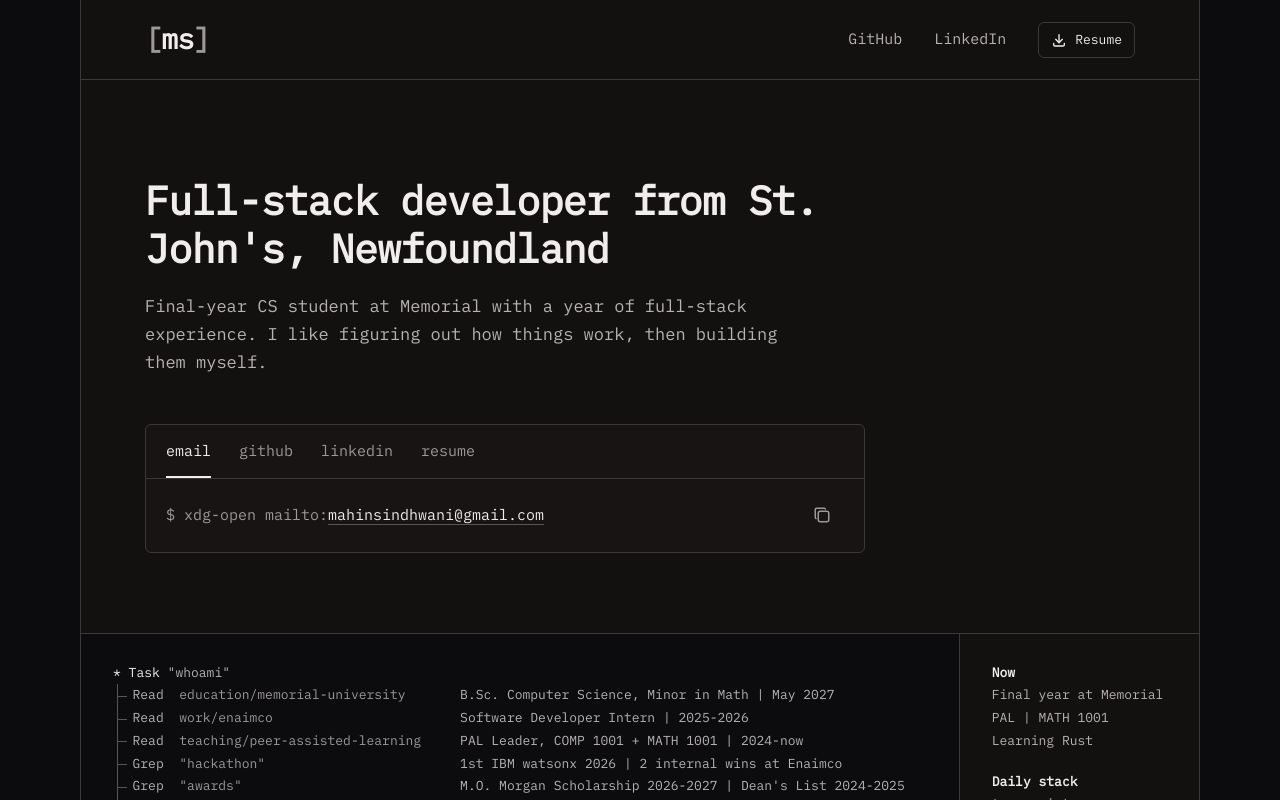
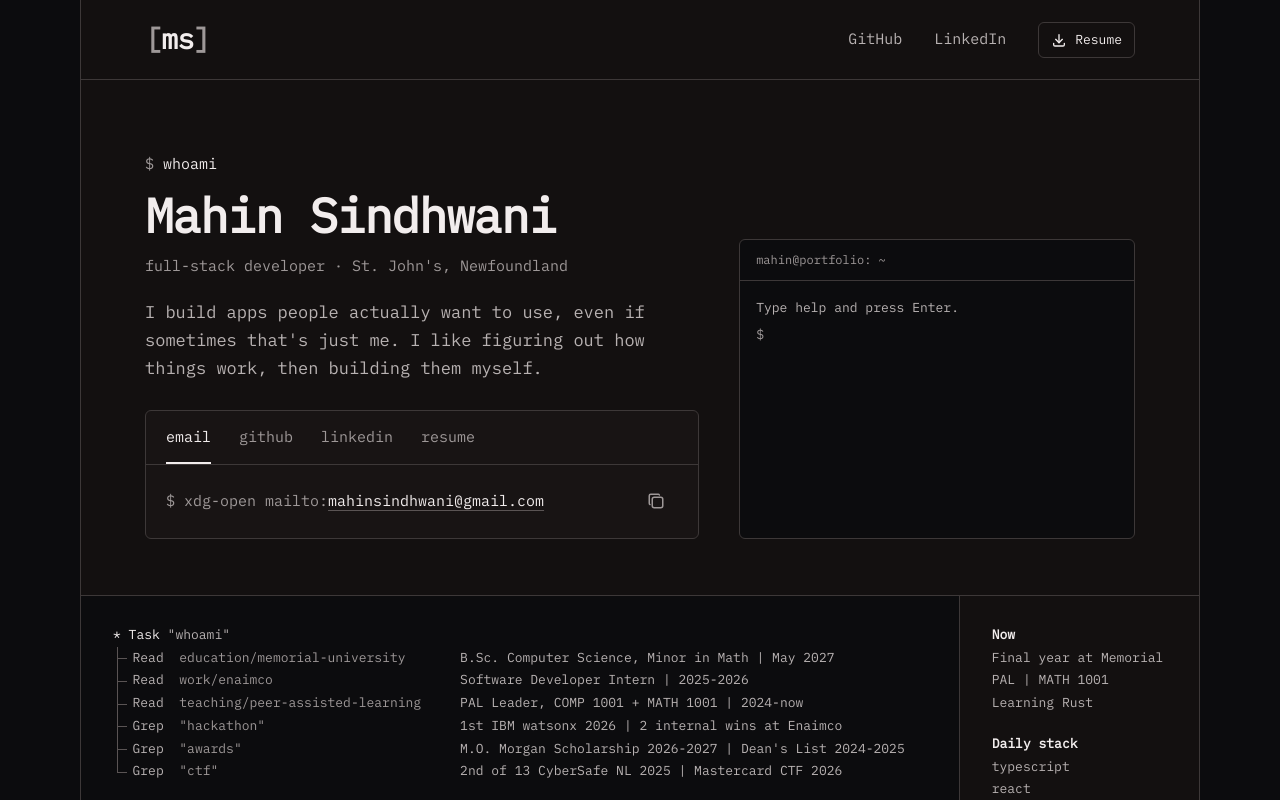
Before and after one commit to MahinSindhwani/PersonalPortfolio, a React (Vite) app: page / in a window 1280 px wide. Shown: the top 800 px of the page. Built offline with nearby package versions, Linux system fonts and the light colour scheme.

Commit message:
Lead the hero with the name and add a terminal
- $ whoami prompt, name as the main heading, role and region underneath
- Shorter intro in plain words
- Basic terminal beside the intro on desktop, ready for real commands later

```diff
--- a/src/components/CommandBox.module.css
+++ b/src/components/CommandBox.module.css
@@ -1,6 +1,6 @@
 .box {
   max-width: var(--measure);
-  margin-top: 28px;
+  margin-top: 8px;
   border: 1px solid var(--border);
   border-radius: var(--radius);
   background: var(--bg-raised);
--- a/src/components/Hero.module.css
+++ b/src/components/Hero.module.css
@@ -1,18 +1,42 @@
 .hero {
+  display: grid;
+  grid-template-columns: minmax(0, 1.4fr) minmax(0, 1fr);
+  align-items: end;
+  gap: 40px;
+  padding: 72px var(--gutter) 56px;
+}
+
+.text {
   display: flex;
   flex-direction: column;
   gap: 20px;
-  padding: 96px var(--gutter) 80px;
+}
+
+.prompt {
+  margin: 0 0 -8px;
+  color: var(--text-strong);
+}
+
+.dollar {
+  color: var(--text-muted);
 }
 
 .title {
   margin: 0;
-  max-width: 820px;
-  font-size: var(--fs-h1);
-  line-height: 1.2;
+  font-size: var(--fs-display);
+  line-height: 1.1;
   font-weight: 700;
-  letter-spacing: -0.02em;
+  letter-spacing: -0.03em;
   color: var(--text-strong);
+}
+
+.role {
+  margin: -8px 0 0;
+  color: var(--text-muted);
+}
+
+.region {
+  white-space: nowrap;
 }
 
 .intro {
@@ -21,9 +45,15 @@
   max-width: var(--measure-narrow);
 }
 
+@media (max-width: 960px) {
+  .hero {
+    grid-template-columns: 1fr;
+  }
+}
+
 @media (max-width: 720px) {
   .hero {
-    padding-top: 64px;
-    padding-bottom: 56px;
+    padding-top: 48px;
+    padding-bottom: 40px;
   }
 }
--- a/src/components/Hero.tsx
+++ b/src/components/Hero.tsx
@@ -2,18 +2,37 @@ import { useState } from 'react';
 import { PROFILE } from '../data/profile';
 import { detectPlatform } from '../lib/platform';
 import CommandBox from './CommandBox';
+import Terminal from './Terminal';
 import styles from './Hero.module.css';
+
+const ROLE_SEPARATOR = ' · ';
 
 export default function Hero() {
   const [platform] = useState(detectPlatform);
+  const isDesktop = platform !== 'mobile';
 
   return (
     <section id="top" className={styles.hero} aria-labelledby="hero-title">
-      <h1 id="hero-title" className={styles.title}>
-        {PROFILE.headline}
-      </h1>
-      <p className={styles.intro}>{PROFILE.intro}</p>
-      {platform !== 'mobile' && <CommandBox platform={platform} />}
+      <div className={styles.text}>
+        <p className={styles.prompt} aria-hidden="true">
+          <span className={styles.dollar}>$</span> whoami
+        </p>
+        <h1 id="hero-title" className={styles.title}>
+          {PROFILE.name}
+        </h1>
+        <p className={styles.role}>
+          {PROFILE.role}
+          {ROLE_SEPARATOR}
+          <span className={styles.region}>{PROFILE.region}</span>
+        </p>
+        <p className={styles.intro}>{PROFILE.intro}</p>
+        {isDesktop && <CommandBox platform={platform} />}
+      </div>
+      {isDesktop && (
+        <div className={styles.terminal}>
+          <Terminal />
+        </div>
+      )}
     </section>
   );
 }
--- /dev/null
+++ b/src/components/Terminal.module.css
@@ -0,0 +1,54 @@
+.window {
+  display: flex;
+  flex-direction: column;
+  height: var(--terminal-height);
+  border: 1px solid var(--border);
+  border-radius: var(--radius);
+  background: var(--bg-page);
+  font-size: var(--fs-sm);
+  cursor: text;
+}
+
+.bar {
+  padding: 10px 16px;
+  border-bottom: 1px solid var(--border);
+  font-size: var(--fs-xs);
+  color: var(--text-muted);
+}
+
+.screen {
+  flex: 1 1 auto;
+  display: flex;
+  flex-direction: column;
+  gap: 6px;
+  padding: 16px;
+  overflow-y: auto;
+}
+
+.line {
+  display: flex;
+  gap: 1ch;
+  margin: 0;
+  color: var(--text-strong);
+}
+
+.output {
+  margin: 0;
+  color: var(--text);
+}
+
+.prompt {
+  color: var(--text-muted);
+}
+
+.input {
+  flex: 1 1 auto;
+  min-width: 0;
+  padding: 0;
+  border: 0;
+  outline: none;
+  background: none;
+  font: inherit;
+  color: var(--text-strong);
+  caret-color: var(--text-strong);
+}
--- /dev/null
+++ b/src/components/Terminal.tsx
@@ -0,0 +1,58 @@
+import { useEffect, useRef, useState, type FormEvent } from 'react';
+import { PROFILE } from '../data/profile';
+import { splitName } from '../lib/name';
+import { runCommand, TERMINAL_GREETING, type TerminalEntry } from '../lib/terminal';
+import styles from './Terminal.module.css';
+
+const PROMPT = '$';
+const USER = splitName(PROFILE.name.toLowerCase()).first;
+
+export default function Terminal() {
+  const [entries, setEntries] = useState<TerminalEntry[]>([]);
+  const [input, setInput] = useState('');
+  const inputRef = useRef<HTMLInputElement>(null);
+  const screenRef = useRef<HTMLDivElement>(null);
+
+  useEffect(() => {
+    const screen = screenRef.current;
+    if (screen) screen.scrollTop = screen.scrollHeight;
+  }, [entries]);
+
+  function submit(event: FormEvent) {
+    event.preventDefault();
+    setEntries((current) => [...current, { command: input, output: runCommand(input) }]);
+    setInput('');
+  }
+
+  return (
+    <div className={styles.window} onClick={() => inputRef.current?.focus()}>
+      <div className={styles.bar}>{USER}@portfolio: ~</div>
+      <div ref={screenRef} className={styles.screen}>
+        <p className={styles.output}>{TERMINAL_GREETING}</p>
+        {entries.map((entry, index) => (
+          <div key={index}>
+            <p className={styles.line}>
+              <span className={styles.prompt}>{PROMPT}</span> {entry.command}
+            </p>
+            {entry.output && <p className={styles.output}>{entry.output}</p>}
+          </div>
+        ))}
+        <form className={styles.line} onSubmit={submit}>
+          <span className={styles.prompt} aria-hidden="true">
+            {PROMPT}
+          </span>
+          <input
+            ref={inputRef}
+            className={styles.input}
+            value={input}
+            onChange={(event) => setInput(event.target.value)}
+            aria-label="Terminal command"
+            autoComplete="off"
+            autoCapitalize="off"
+            spellCheck={false}
+          />
+        </form>
+      </div>
+    </div>
+  );
+}
--- a/src/data/profile.ts
+++ b/src/data/profile.ts
@@ -1,8 +1,9 @@
 export const PROFILE = {
   name: 'Mahin Sindhwani',
-  headline: "Full-stack developer from St. John's, Newfoundland",
+  role: 'full-stack developer',
+  region: "St. John's, Newfoundland",
   intro:
-    'Final-year CS student at Memorial with a year of full-stack experience. I like figuring out how things work, then building them myself.',
+    "I build apps people actually want to use, even if sometimes that's just me. I like figuring out how things work, then building them myself.",
   location: "St. John's, NL",
   email: 'mahinsindhwani@gmail.com',
   githubUrl: 'https://github.com/MahinSindhwani',
--- /dev/null
+++ b/src/lib/terminal.ts
@@ -0,0 +1,13 @@
+export const TERMINAL_GREETING = 'Type help and press Enter.';
+
+export interface TerminalEntry {
+  command: string;
+  output: string;
+}
+
+export function runCommand(input: string): string {
+  const command = input.trim();
+  if (command === '') return '';
+  if (command === 'help') return 'Commands are on their way. Check back soon.';
+  return `command not found: ${command}`;
+}
--- a/src/styles/tokens.css
+++ b/src/styles/tokens.css
@@ -17,7 +17,7 @@
   --fs-lead: 17px;
   --fs-h3: 16px;
   --fs-h2: 20px;
-  --fs-h1: clamp(28px, 5vw, 40px);
+  --fs-display: clamp(36px, 6vw, 48px);
 
   --frame-width: 1120px;
   --measure: 720px;
@@ -28,6 +28,7 @@
   --tap-target: 44px;
   --icon-button: 36px;
   --nav-height: 80px;
+  --terminal-height: 300px;
 }
 
 @media (max-width: 720px) {
```
